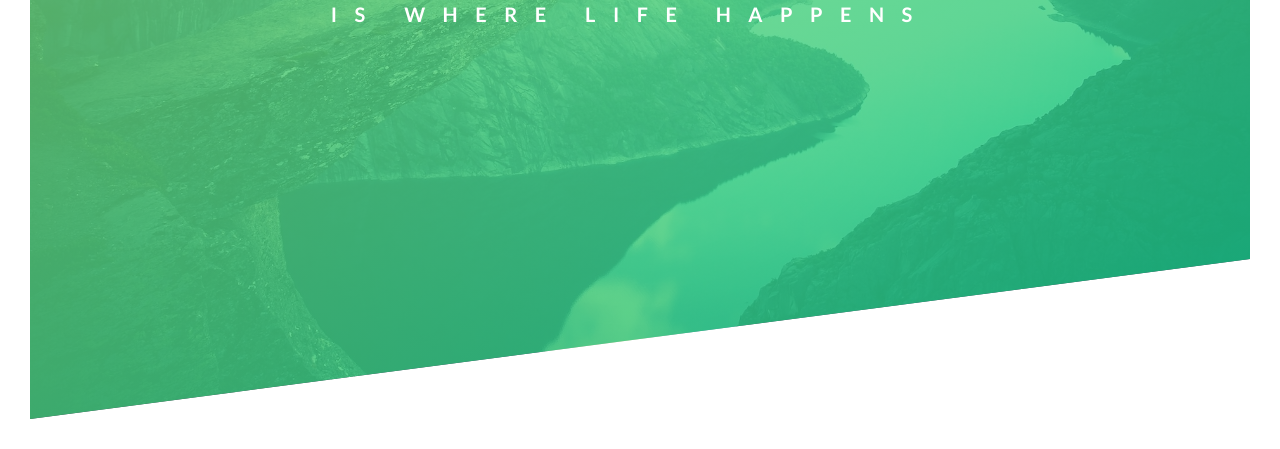
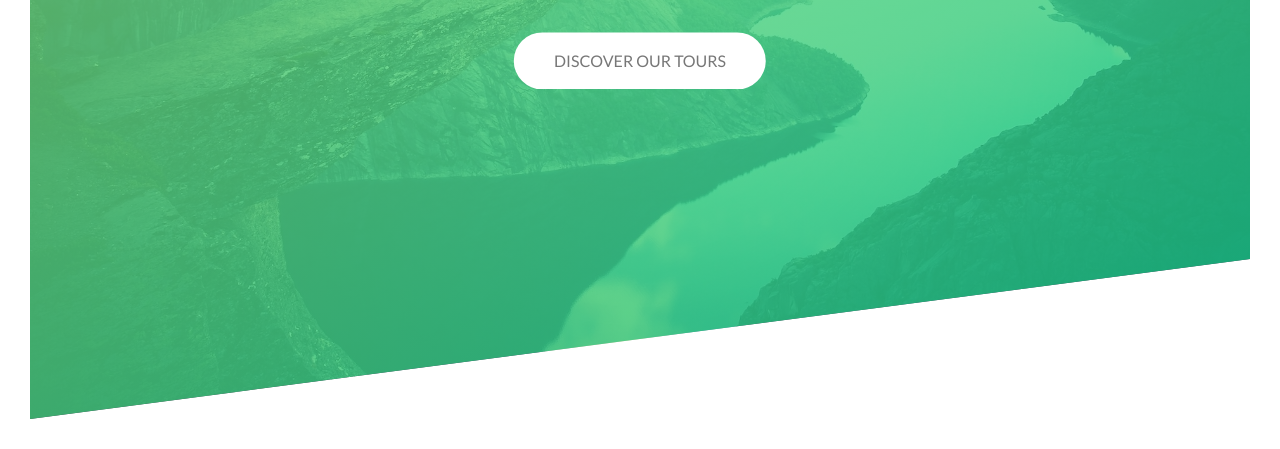
Before and after one commit to protickr/natours-practice, a plain HTML site: page index.html in a window 1280 px wide. Shown: the part 371-820 px from the top of the page. Drawn offline with Linux system fonts and the light colour scheme.

Commit message:
Animated button part 1

```diff
--- a/css/style.css
+++ b/css/style.css
@@ -51,6 +51,7 @@ body {
     left: 50%;
     transform: translate(-50%, -50%);
     backface-visibility: hidden;
+    text-align: center;
 }
 
 .heading-primary {
@@ -80,6 +81,7 @@ body {
     font-weight: 700;
     letter-spacing: 17.5px;
     animation: moveInFromRight 1s ease-out;
+    margin-bottom: 60px;
 }
 
 @keyframes moveInFromLeft{
@@ -113,3 +115,29 @@ body {
         transform: translate(0);
     }
 }
+
+
+.btn:link,
+.btn:visited {
+    text-transform: uppercase;
+    text-decoration: none;
+    padding: 15px 40px;
+    display: inline-block;
+    border-radius: 100px;
+    transition: all 0.2s;
+}
+
+.btn:hover {
+    transform: translateY(-3px);
+    box-shadow: 0 10px 20px rgba(0,0,0,0.2);
+}
+
+.btn:active {
+    transform: translateY(-1px);
+    box-shadow: 0 5px 10px rgba(0,0,0,0.2);
+}
+
+.btn-white {
+    background-color: #fff;
+    color: #777;
+}
--- a/index.html
+++ b/index.html
@@ -23,6 +23,7 @@
                     <span class="heading-primary-main">outdoors</span>
                     <span class="heading-primary-sub">is where life happens</span>
                 </h1>
+                <a href="#" class="btn btn-white">Discover Our Tours</a>
             </div>
         </header>
 
```
